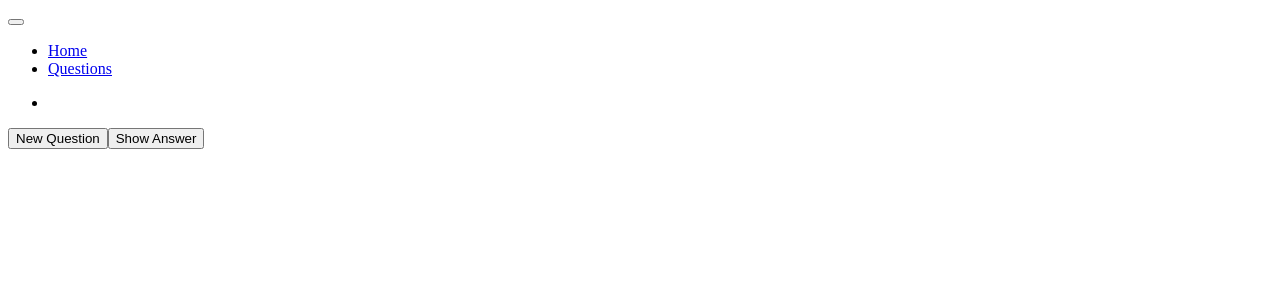
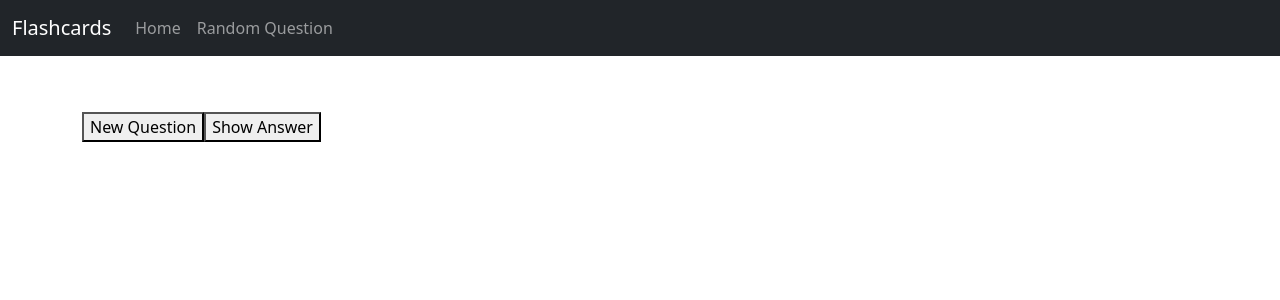
Before and after one commit to ATaylorN/flashcards, a Vue app in the folder vue/: page /questions in a window 1280 px wide. Shown: the top 300 px of the page. Built offline with nearby package versions, Linux system fonts and the light colour scheme.

Commit message:
end of day and basic css

```diff
--- a/vue/public/index.html
+++ b/vue/public/index.html
@@ -7,6 +7,9 @@
     <meta name="viewport" content="width=device-width,initial-scale=1.0">
     <link rel="icon" href="<%= BASE_URL %>favicon.ico">
     <title>Java Flashcards</title>
+
+    <link href="https://cdn.jsdelivr.net/npm/bootstrap@5.3.1/dist/css/bootstrap.min.css" rel="stylesheet" integrity="sha384-4bw+/aepP/YC94hEpVNVgiZdgIC5+VKNBQNGCHeKRQN+PtmoHDEXuppvnDJzQIu9" crossorigin="anonymous">
+    <script src="https://cdn.jsdelivr.net/npm/bootstrap@5.3.1/dist/js/bootstrap.bundle.min.js" integrity="sha384-HwwvtgBNo3bZJJLYd8oVXjrBZt8cqVSpeBNS5n7C8IVInixGAoxmnlMuBnhbgrkm" crossorigin="anonymous"></script>
 
 </script>
 
--- a/vue/src/components/Header.vue
+++ b/vue/src/components/Header.vue
@@ -1,5 +1,26 @@
 <template>
-  <div class="header-container">
+<nav class="navbar navbar-expand-sm bg-dark navbar-dark">
+  <div class="container-fluid">
+    <a class="navbar-brand" href="#">Flashcards</a>
+    <button class="navbar-toggler" type="button" data-bs-toggle="collapse" data-bs-target="#collapsibleNavbar">
+      <span class="navbar-toggler-icon"></span>
+    </button>
+    <div class="collapse navbar-collapse" id="collapsibleNavbar">
+      <ul class="navbar-nav">
+        <li class="nav-item">
+          <a class="nav-link" href="http://localhost:8080/">Home</a>
+        </li>
+        <li class="nav-item">
+          <a class="nav-link" href="http://localhost:8080/questions">Random Question</a>
+        </li>
+      </ul>
+       <ul class="nav navbar-nav navbar-right">
+        <li> <router-link v-bind:to="{ name: 'logout' }" v-if="$store.state.token != ''">Logout</router-link> </li>
+      </ul>
+    </div>
+  </div>
+</nav>
+  <!-- <div class="header-container">
 
 <nav class="navbar">
   <div class="container-fluid">
@@ -24,7 +45,7 @@
   </div>
 </nav>
 
-  </div>
+  </div> -->
 </template>
 
 <script>
--- a/vue/src/components/Question.vue
+++ b/vue/src/components/Question.vue
@@ -1,14 +1,14 @@
 <template>
-  <div>
+  <div class="container pt-5">
 
   <div>
-    <p>{{randomQuestion.question}}</p>
+    <h1>{{randomQuestion.question}}</h1>
     <button @click="getQuestion()">New Question</button>
     <button @click="toggleShowAnswer">Show Answer</button>
   </div>
 
   <div v-show="showAnswer">
-      <p>{{randomQuestion.answer}}</p>
+      <h3>{{randomQuestion.answer}}</h3>
   </div>
 
   </div>
@@ -36,6 +36,7 @@ export default {
         this.randomQuestion.id = response.data.id;
         this.randomQuestion.question = response.data.question;
         this.randomQuestion.answer = response.data.answer;
+        this.showAnswer = false;
       }
     })
     .catch (error => {
```
